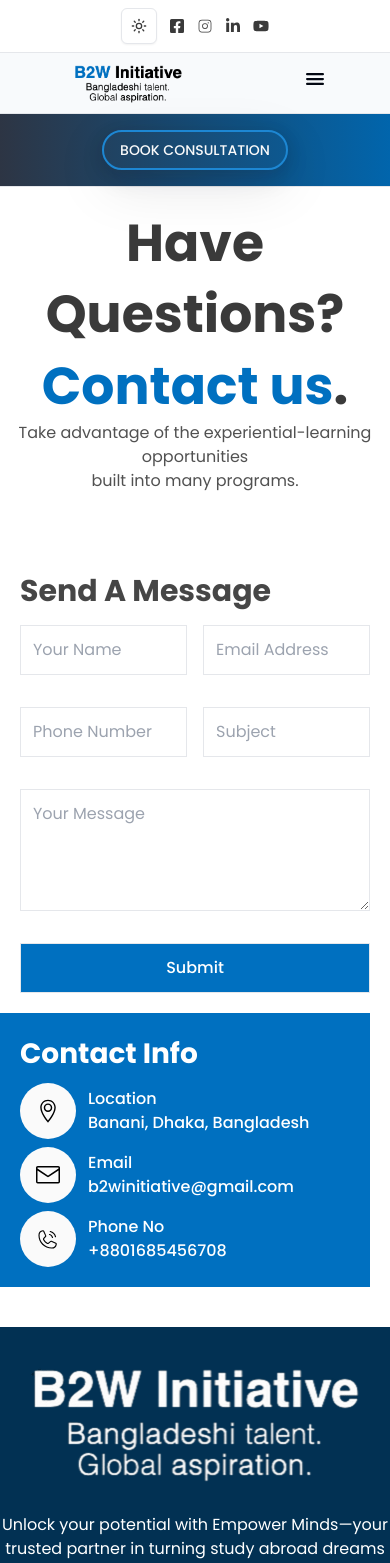
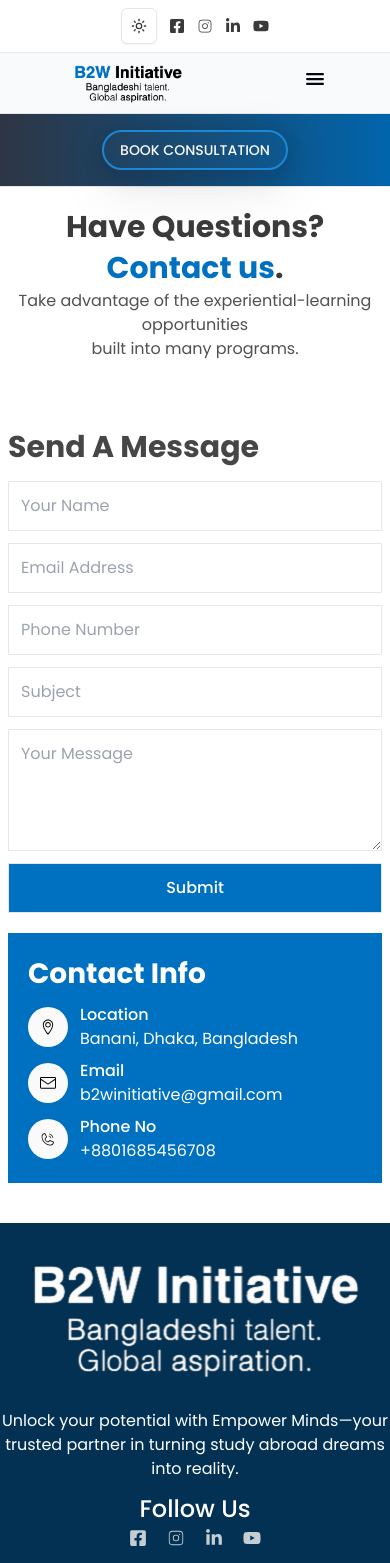
Before and after one commit to wpseemol/b2wi-development, a Next.js app: page /contact in a window 390 px wide. Shown: the top 1563 px of the page. Built offline with nearby package versions, Linux system fonts and the light colour scheme.

Commit message:
contact page mobile view bug fixed

```diff
--- a/app/contact/_components/contact-info-setion.tsx
+++ b/app/contact/_components/contact-info-setion.tsx
@@ -4,40 +4,40 @@ import { TfiLocationPin } from 'react-icons/tfi';
 
 export default function ContactInfoSection() {
     return (
-        <div className="bg-primaryColor p-5 h-full">
+        <div className="bg-primaryColor p-5  pr-0 h-full mx-2 sm:mx-0">
             <div className="text-white space-y-2">
                 <h2 className="text-[28px] font-bold">Contact Info</h2>
                 {/* location  */}
 
                 <div className="flex gap-3 items-center">
-                    <span className="w-14 h-14 bg-neutral-50 rounded-full text-black flex justify-center items-center text-2xl">
+                    <span className="sm:w-14 sm:h-14 w-10 h-10 sm:text-2xl bg-neutral-50 rounded-full text-black flex justify-center items-center ">
                         <TfiLocationPin className="group-hover:scale-105 duration-100" />
                     </span>
                     <div className="text-nowrap">
-                        <h3 className=" font-medium">Location</h3>
-                        <p className="font-medium">Banani, Dhaka, Bangladesh</p>
+                        <h3 className="font-medium">Location</h3>
+                        <p className="font-normal">Banani, Dhaka, Bangladesh</p>
                     </div>
                 </div>
                 {/* location  */}
                 {/* email */}
                 <div className="flex gap-3 items-center">
-                    <span className="w-14 h-14 bg-neutral-50 rounded-full text-black flex justify-center items-center text-2xl">
+                    <span className="sm:w-14 sm:h-14 w-10 h-10 sm:text-2xl bg-neutral-50 rounded-full text-black flex justify-center items-center ">
                         <GoMail className="group-hover:scale-105 duration-100" />
                     </span>
                     <div className="text-nowrap">
                         <h3 className=" font-medium">Email</h3>
-                        <p className="font-medium">⁠b2winitiative@gmail.com</p>
+                        <p className="font-normal">⁠b2winitiative@gmail.com</p>
                     </div>
                 </div>
                 {/* email */}
 
                 <div className="flex gap-3 items-center">
-                    <span className="w-14 h-14 bg-neutral-50 rounded-full text-black flex justify-center items-center text-2xl">
+                    <span className="sm:w-14 sm:h-14 w-10 h-10 sm:text-2xl bg-neutral-50 rounded-full text-black flex justify-center items-center ">
                         <PiPhoneCallLight className="group-hover:scale-105 duration-100" />
                     </span>
                     <div className="text-nowrap">
                         <h3 className=" font-medium">Phone No</h3>
-                        <p className="font-medium">+8801685456708</p>
+                        <p className="font-normal">+8801685456708</p>
                     </div>
                 </div>
             </div>
--- a/app/contact/_components/send-message-section.tsx
+++ b/app/contact/_components/send-message-section.tsx
@@ -1,10 +1,12 @@
 export default function SendMessageSection() {
     return (
-        <div className=" col-span-2  h-full p-5 pb-0 ">
+        <div className=" md:col-span-2  h-full md:p-5 md:pb-0 p-2 pb-0">
             <h2 className="text-3xl font-bold mb-4 text-neutral-800/85 ">
                 Send A Message
             </h2>
-            <form action="" className="grid grid-cols-2 gap-x-4 gap-y-8">
+            <form
+                action=""
+                className="grid sm:grid-cols-2 grid-cols-1 gap-x-4 sm:gap-y-8 gap-y-3">
                 <input
                     type="text"
                     name="name"
@@ -44,10 +46,10 @@ export default function SendMessageSection() {
                     rows={4}
                     cols={50}
                     required
-                    className="col-span-2 border focus-visible:outline-none p-3"></textarea>
+                    className="sm:col-span-2 border focus-visible:outline-none p-3"></textarea>
                 <button
                     type="submit"
-                    className="col-span-2 border focus-visible:outline-none bg-primaryColor text-white py-3 font-medium ">
+                    className="sm:col-span-2 border focus-visible:outline-none bg-primaryColor text-white py-3 font-medium ">
                     Submit
                 </button>
             </form>
--- a/app/contact/page.tsx
+++ b/app/contact/page.tsx
@@ -5,7 +5,7 @@ export default function ContactPage() {
     return (
         <main className="container mx-auto">
             <section className="text-center py-5 md:mb-16 mb-10">
-                <h2 className="text-neutral-900/85 text-[52px] font-bold leading-snug">
+                <h2 className="text-neutral-900/85 sm:text-[52px] text-3xl font-bold leading-snug">
                     Have Questions? <br />
                     <span className="text-primaryColor">Contact us</span>.
                 </h2>
```
